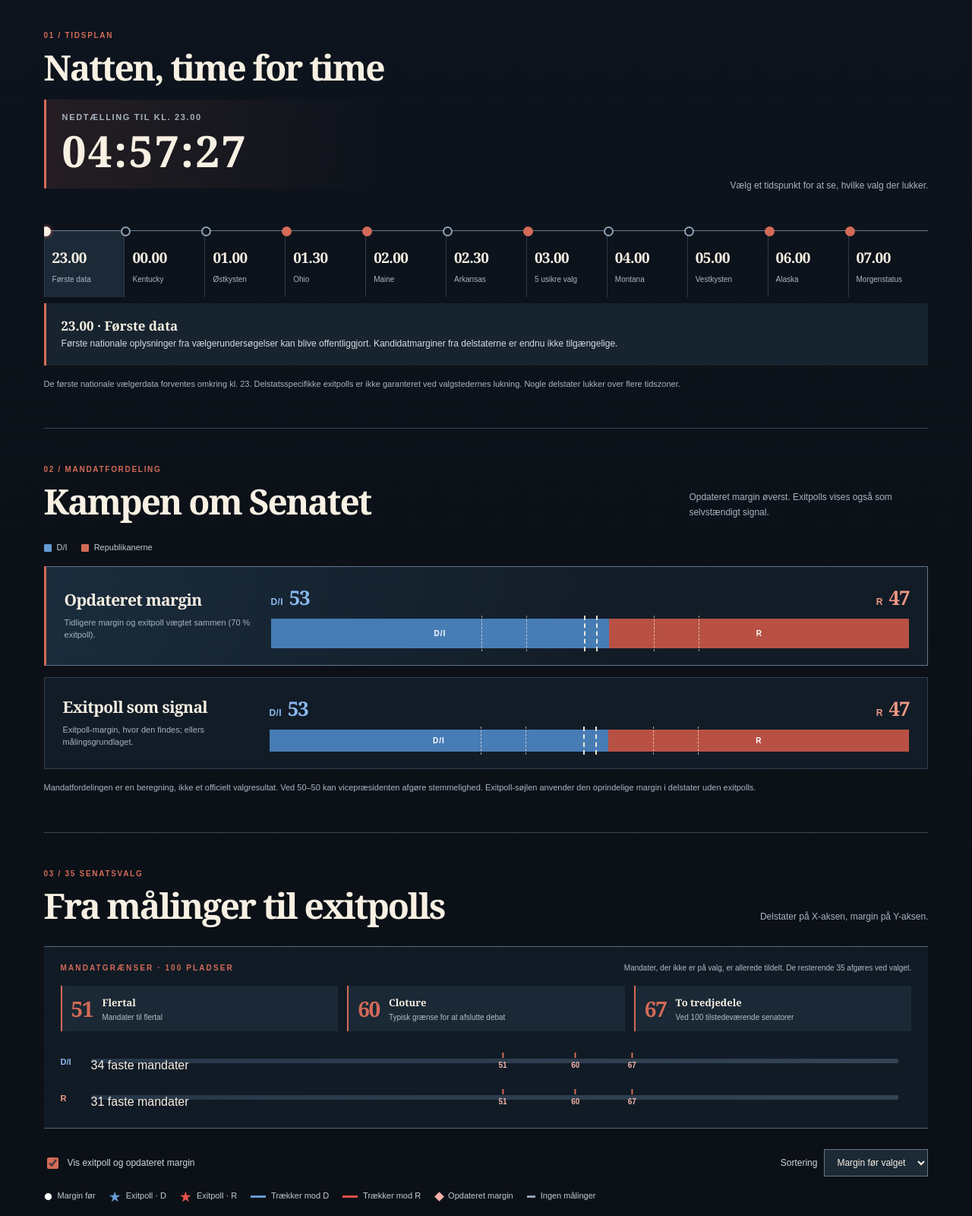
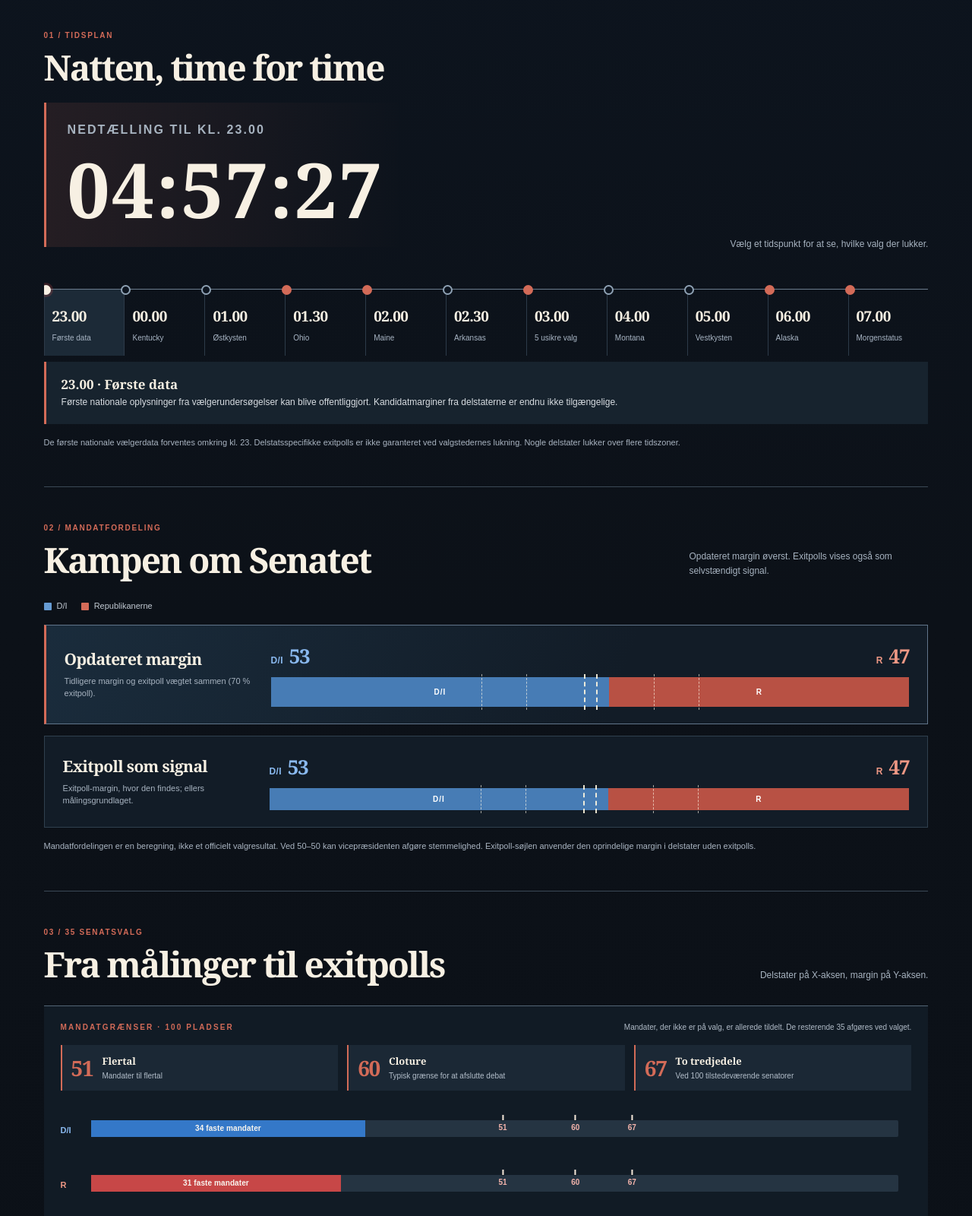
Before and after one commit to Harslof/senatsvalg_2026, a plain HTML site: page senatsvalg/valgnat.html in a window 1280 px wide. Shown: the part 400-2000 px from the top of the page at 76% size. Drawn offline with Linux system fonts and the light colour scheme.

Commit message:
Enlarge two-line countdown and display fixed-seat portions of mandate rulers

```diff
--- a/senatsvalg/css/valgnat.css
+++ b/senatsvalg/css/valgnat.css
@@ -169,3 +169,16 @@ select{border:1px solid #657586;background:#1c2a36;color:var(--white);padding:9p
 .exitpole-countdown-value{font-family:Georgia,'Times New Roman',serif;font-size:clamp(32px,5vw,57px);font-weight:700;line-height:1.12;letter-spacing:.04em;color:var(--white)}
 .exitpole-countdown.exitpole-live{border-left-color:var(--purple);background:linear-gradient(90deg,rgba(79,206,138,.14),transparent)}
 .exitpole-countdown.exitpole-live .exitpole-countdown-value{color:var(--purple)}
+
+/* Larger, clearly separated two-line election-night countdown. */
+.exitpole-countdown{display:flex;flex-direction:column;align-items:flex-start;gap:13px;padding:24px 28px;margin-top:21px;max-width:680px}
+.exitpole-countdown-label{display:block;width:100%;font-size:clamp(12px,1.45vw,16px);line-height:1.5;letter-spacing:.13em}
+.exitpole-countdown-value{display:block;width:100%;font-size:clamp(52px,8vw,100px);line-height:1.05;letter-spacing:.025em;white-space:nowrap}
+@media(max-width:520px){.exitpole-countdown{padding:19px 15px}.exitpole-countdown-value{font-size:clamp(43px,12vw,66px)}}
+/* Fixed seats in the two 100-seat mandate rulers. */
+.ruler-track{height:22px;margin:18px 17px 22px 0;background:#253442;border-radius:2px}
+.ruler-fixed{position:absolute;left:0;top:0;bottom:0;display:flex;align-items:center;justify-content:center;white-space:nowrap;overflow:hidden;font-size:10px;font-weight:700;letter-spacing:.01em;color:#f8f5ef}
+.ruler-fixed.dem{background:#3478c8}.ruler-fixed.rep{background:#c74747}
+.ruler-marker{z-index:2;top:-7px}
+.ruler-marker i{height:24px;background:#f3e6d7;box-shadow:0 0 0 1px #17212c}
+.ruler-marker b{color:#f4b4ac}
```
